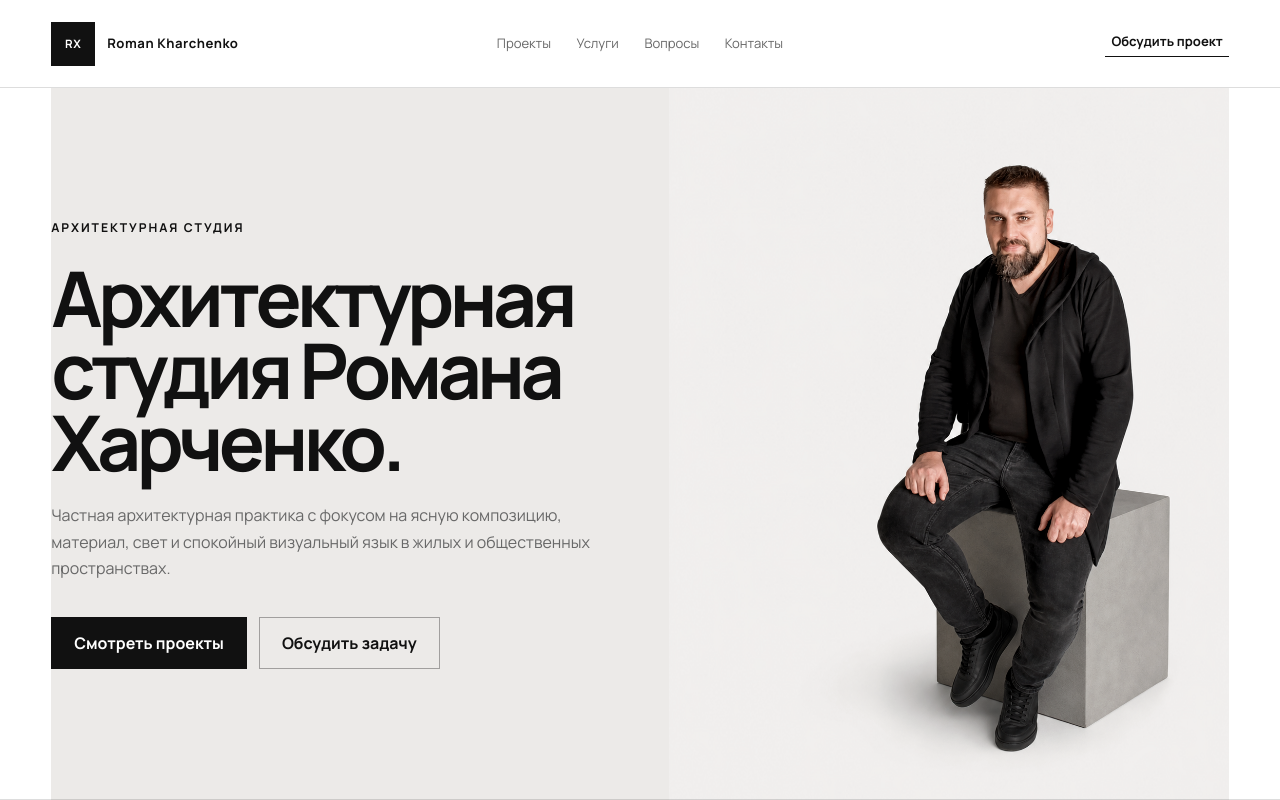
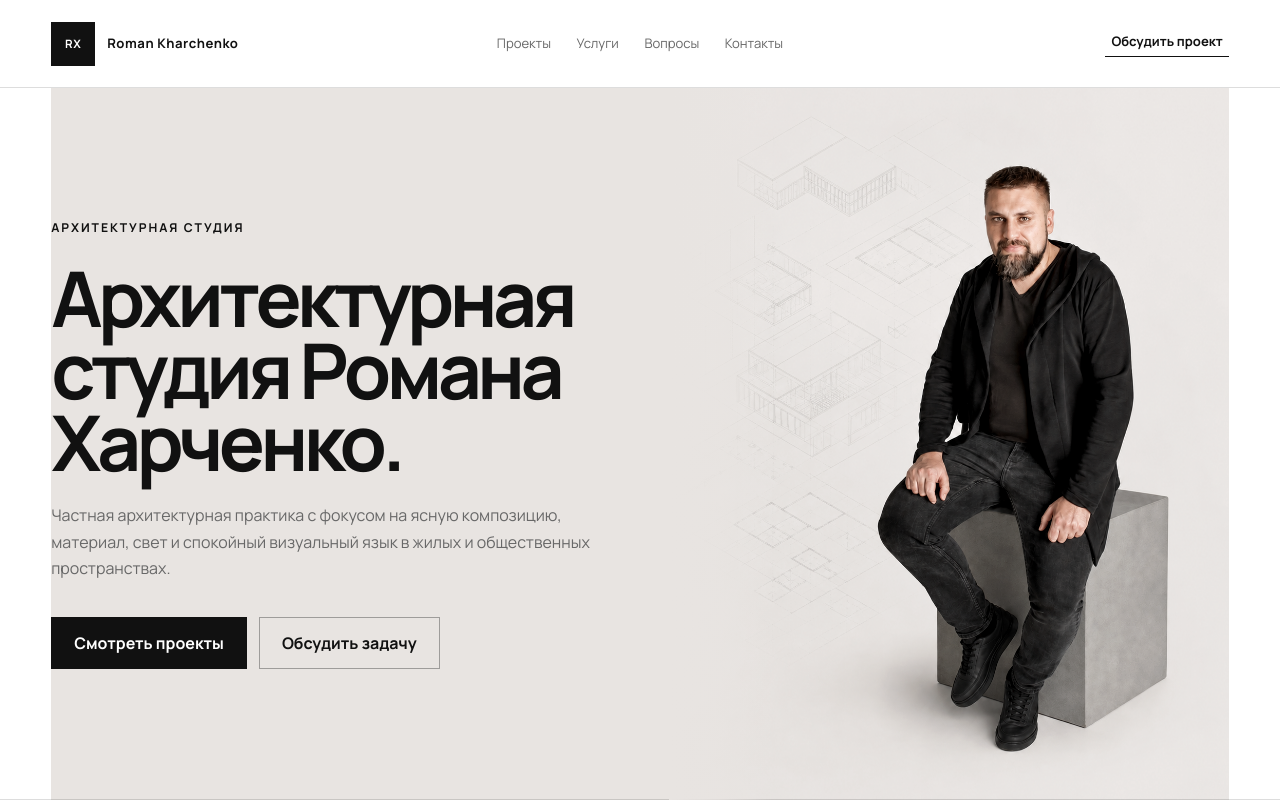
Before and after one commit to ux-tony/rx, a Next.js app: page / in a window 1280 px wide. Shown: the top 800 px of the page. Built offline with nearby package versions, Linux system fonts and the light colour scheme; no server answers.

Commit message:
Add architectural drawing backdrop to hero

```diff
--- a/app/globals.css
+++ b/app/globals.css
@@ -1,7 +1,7 @@
 :root {
   --background: #ffffff;
   --surface: #f5f5f3;
-  --hero-background: #eceae8;
+  --hero-background: #e8e4e1;
   --foreground: #111111;
   --muted: #686868;
   --line: rgba(17, 17, 17, 0.14);
@@ -286,6 +286,17 @@ a:focus-visible {
   position: relative;
   min-height: min(820px, calc(100svh - 88px));
   overflow: hidden;
+  background: var(--hero-background);
+}
+
+.hero-visual::after {
+  content: "";
+  position: absolute;
+  z-index: 1;
+  inset: 0 auto 0 0;
+  width: clamp(42px, 8vw, 140px);
+  background: linear-gradient(90deg, var(--hero-background) 0%, color-mix(in srgb, var(--hero-background) 72%, transparent) 48%, transparent 100%);
+  pointer-events: none;
 }
 
 .hero-portrait {
--- a/components/hero-section.tsx
+++ b/components/hero-section.tsx
@@ -3,7 +3,7 @@
 import { useState } from "react";
 import Image from "next/image";
 import type { Metric } from "@/data/site-data";
-import architectPhoto from "@/img/Foto001-hero-cube.png";
+import architectPhoto from "@/img/Foto001-hero-architectural.png";
 import { DiscussionModal } from "@/components/discussion-modal";
 import type { SiteSettings } from "@/lib/sanity/get-site-settings";
 
```
Also changed, not shown: img/Foto001-hero-architectural.png (added).
